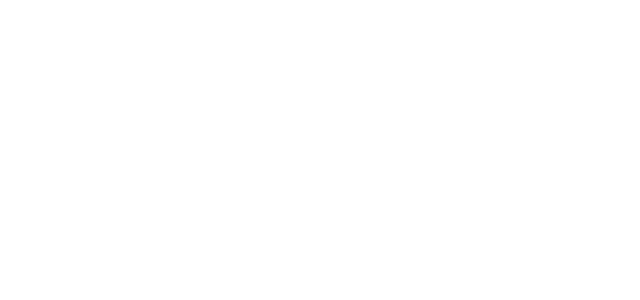
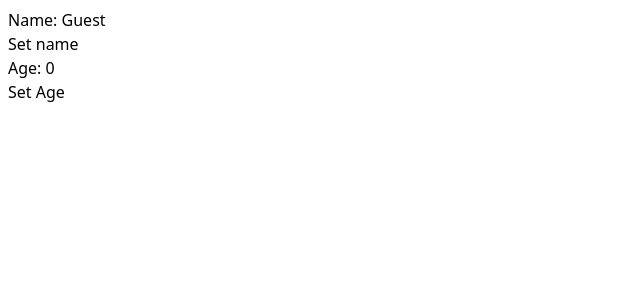
Before and after one commit to sanskarOH/my--react-app, a React (Vite) app: page / in a window 1280 px wide. Shown: the top 300 px of the page, without its empty margins (0-640 px from the left). Built offline with nearby package versions, Linux system fonts and the light colour scheme.

Commit message:
added useSate

```diff
--- a/src/App.jsx
+++ b/src/App.jsx
@@ -6,10 +6,12 @@
 // import UserGreeting from './component/UserGreeting.jsx';
 // import List from './component/List.jsx'
 
-import Button from "./component/Button.jsx";
-import ProfilePic from "./component/ProfilePic.jsx";
+// import Button from "./component/Button.jsx";
+// import ProfilePic from "./component/ProfilePic.jsx";
+
+import States from "./component/States.jsx";
 function App() {
-  return(
+  return (
     <>
       {/* <Header />
       <Food />
@@ -23,16 +25,12 @@
       {/* <List /> */}
       {/* <Button /> */}
       {/* <ProfilePic /> */}
-
+      <States />
     </>
-
-
   );
-
 }
 
-export default App
-
+export default App;
 
 //Conditional rendering :lets you control what gets rendered
 //in your app based on certain conditions
--- a/src/component/Counter.jsx
+++ /dev/null
@@ -1,6 +0,0 @@
-//React Hook - allows functional components to use react features
-// without writing class components
-// useState , useEffect , useContext , useReducer etc
-
-//useState = allows creation of a staeful variable and a setter
-// function to update its valuse in virtual dom [name , setName]
--- /dev/null
+++ b/src/component/States.jsx
@@ -0,0 +1,45 @@
+//React Hook - allows functional components to use react features
+// without writing class components
+// useState , useEffect , useContext , useReducer etc
+
+//useState = allows creation of a staeful variable and a setter
+// function to update its valuse in virtual dom [name , setName]
+
+import React, { useState } from "react";
+
+// const Counter = ({ name = "Guest", age = 15 }) => {
+const States = () => {
+  //   const [cName, setCName] = useState(name);
+  //   const [cAge, setCAge] = useState(age);
+  //easier way to set def vals for function comps
+  const [name, setCName] = useState("Guest");
+  const [age, setCAge] = useState(0);
+
+  const updateName = () => {
+    // name = "SpongeBob";
+    //will update in console but not in virtual dom hence use setter function
+
+    setCName("Sanskar");
+  };
+
+  const incrementAge = () => {
+    setCAge(age + 1);
+  };
+
+  return (
+    <div>
+      {/* <p>Name: {cName}</p>
+      <p>Age: {cAge}</p> */}
+      <p>Name: {name}</p>
+      <button onClick={updateName}>Set name </button>
+      <p>Age: {age}</p>
+      <button onClick={incrementAge}>Set Age</button>
+    </div>
+  );
+};
+
+export default States;
+
+// Counter.defaultProps = {
+//   name: "Grandpa Max",
+// };
```
